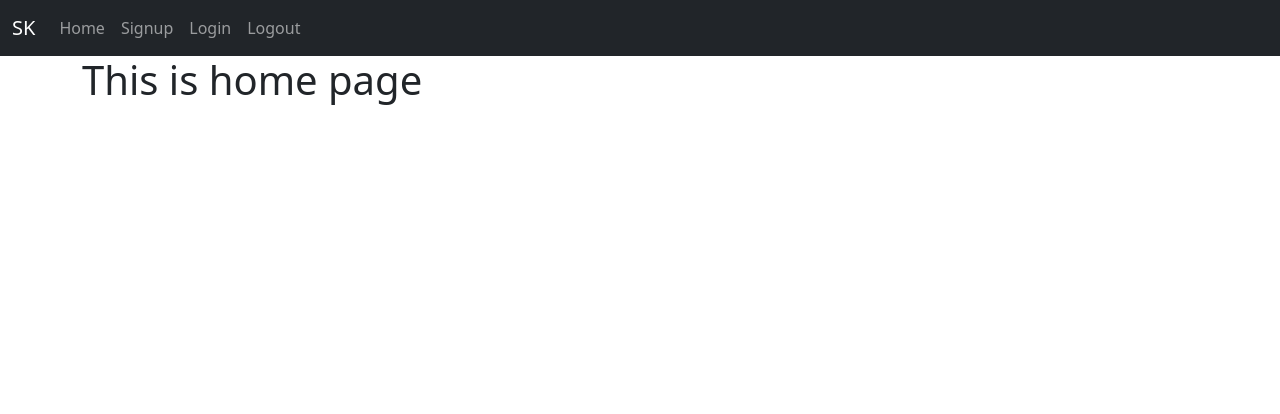
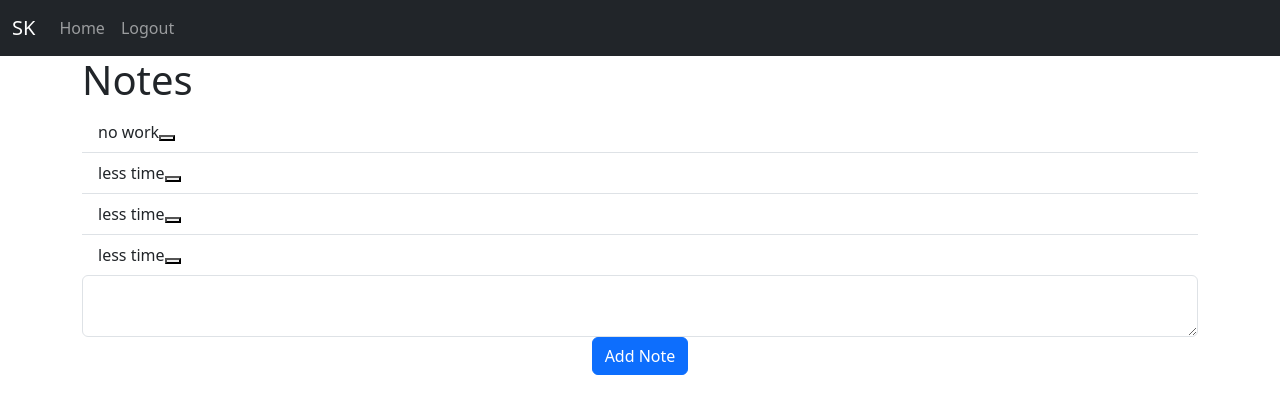
Before and after one commit to suresh-03/Flask-Website, a Flask app: page / in a window 1280 px wide. Shown: the top 414 px of the page. Run offline with Flask 3, Linux system fonts and the light colour scheme; a user stored in the database is signed in.

Commit message:
add note

```diff
--- a/website/templates/base.html
+++ b/website/templates/base.html
@@ -27,18 +27,21 @@
         <div class="collapse navbar-collapse" id="navbarTogglerDemo01">
           <a class="navbar-brand" href="#">SK</a>
           <ul class="navbar-nav me-auto mb-2 mb-lg-0">
+            {% if user.is_authenticated %}
             <li class="nav-item">
-              <a class="nav-link" id="home" href="/">Home</a>
-            </li>
-            <li class="nav-item">
-              <a class="nav-link" id="signup" href="/signup">Signup</a>
-            </li>
-            <li class="nav-item">
-              <a class="nav-link" id="login" href="/login">Login</a>
+              <a class="nav-link" id="login" href="/">Home</a>
             </li>
             <li class="nav-item">
               <a class="nav-link" id="logout" href="/logout">Logout</a>
             </li>
+            {% else %}
+            <li class="nav-item">
+              <a class="nav-link" id="home" href="/signup">Signup</a>
+            </li>
+            <li class="nav-item">
+              <a class="nav-link" id="signup" href="/login">login</a>
+            </li>
+            {% endif %}
           </ul>
         </div>
       </div>
--- a/website/templates/home.html
+++ b/website/templates/home.html
@@ -1,5 +1,17 @@
-{% extends "base.html"%}
-{% block title %}Home{% endblock %}
-{% block content %}
-<h1>This is home page</h1>
+{% extends "base.html"%} {% block title %}Home{% endblock %} {% block content %}
+<h1>Notes</h1>
+<ul class="list-group list-group-flush" id="notes">
+  {% for note in user.notes %}
+  <li class="list-group-item">
+    {{note.data}}<button type="button" class="close"></button>
+  </li>
+  {% endfor %}
+</ul>
+
+<form action="" method="post">
+  <textarea name="note" id="note" class="form-control"></textarea>
+  <div align="center">
+    <button class="btn btn-primary" type="submit">Add Note</button>
+  </div>
+</form>
 {% endblock content %}
--- a/website/views.py
+++ b/website/views.py
@@ -1,7 +1,22 @@
-from flask import Blueprint,render_template
+from flask import Blueprint, render_template, request, flash
+from flask_login import current_user
+from .models import Note
+from . import db
 
-views = Blueprint("views",__name__)
+views = Blueprint("views", __name__)
 
-@views.route("/")
+
+@views.route("/", methods=["GET", "POST"])
 def home():
-    return render_template("home.html")
+    if request.method == "POST":
+        note = request.form.get("note")
+
+        if len(note) < 1:
+            flash("note is empty!", category="error")
+        else:
+            new_note = Note(data=note, user_id=current_user.id)
+            db.session.add(new_note)
+            db.session.commit()
+            flash("note added successfully", category="success")
+
+    return render_template("home.html", user=current_user)
```
Also changed, not shown: website/auth.py (+4 -4 lines), instance/database.db.
